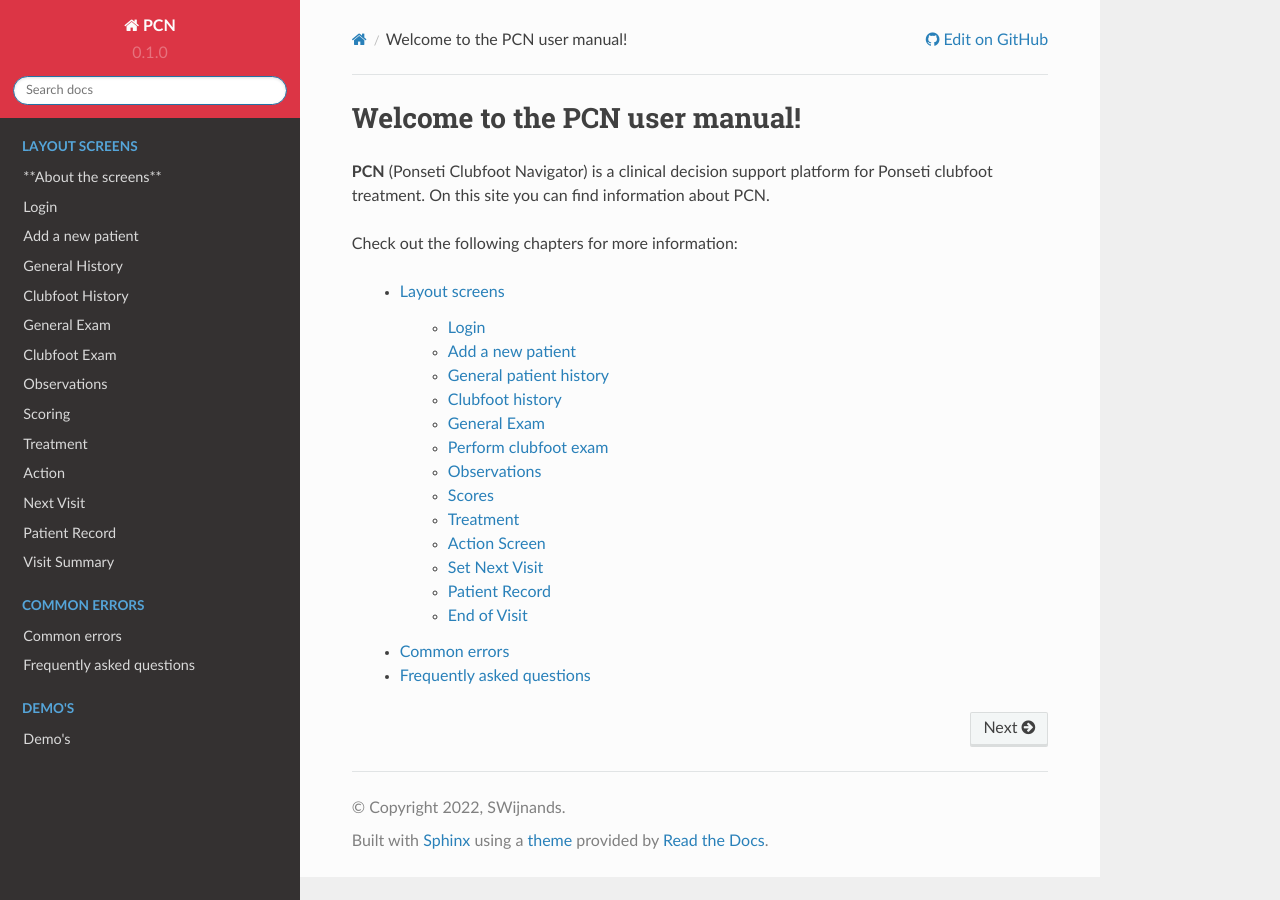
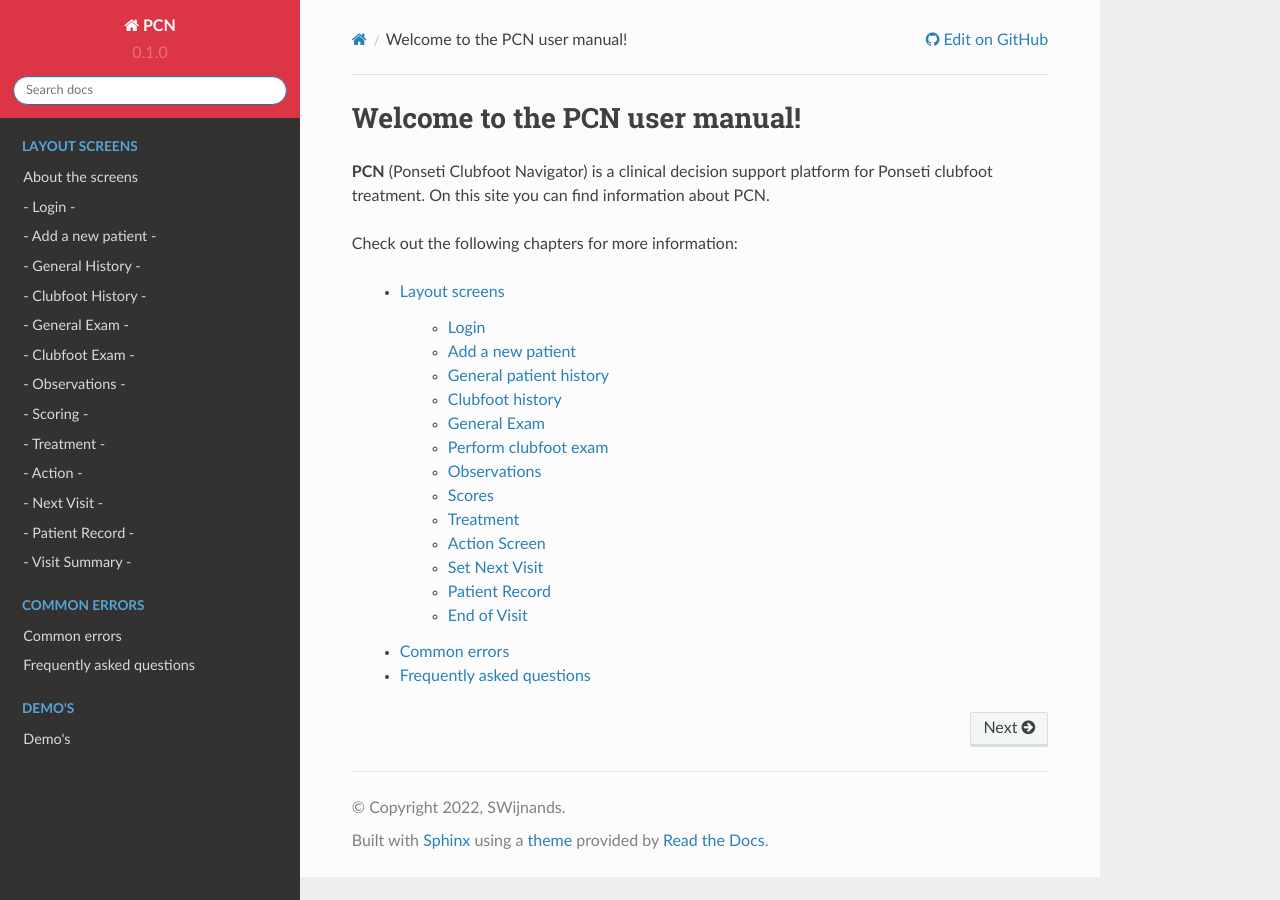
Before and after one commit to SWijnands01/PCN, a Sphinx documentation site: the page built from docs/source/index.rst, in a window 1280 px wide. Built offline with Sphinx 7.4.7 and the Read the Docs theme 2.0.0, drawn with Linux system fonts in a browser that asks for light colours.

```diff
--- a/docs/source/index.rst
+++ b/docs/source/index.rst
@@ -33,20 +33,20 @@ Check out the following chapters for more information:
    :maxdepth: 2
    :caption: Layout Screens
 
-   **About the screens** <layoutscreens>
-      Login <LogInScreen>
-      Add a new patient <AddNewPatient>
-      General History <GeneralHistoryScreen>
-      Clubfoot History <ClubfootHistoryScreen>
-      General Exam <GeneralExamScreen>
-      Clubfoot Exam <ClubfootExamScreen>
-      Observations <ObservationScreen>
-      Scoring <ScoringScreen>
-      Treatment <TreatmentScreen>
-      Action <ActionScreen>
-      Next Visit <AddNewVisit>
-      Patient Record <PatientRecord>
-      Visit Summary <EndOfVisit>
+   About the screens <layoutscreens>
+   - Login - <LogInScreen>
+   - Add a new patient - <AddNewPatient>
+   - General History - <GeneralHistoryScreen>
+   - Clubfoot History - <ClubfootHistoryScreen>
+   - General Exam - <GeneralExamScreen>
+   - Clubfoot Exam - <ClubfootExamScreen>
+   - Observations - <ObservationScreen>
+   - Scoring - <ScoringScreen>
+   - Treatment - <TreatmentScreen>
+   - Action - <ActionScreen>
+   - Next Visit - <AddNewVisit>
+   - Patient Record - <PatientRecord>
+   - Visit Summary - <EndOfVisit>
 
 
 .. toctree::
```
